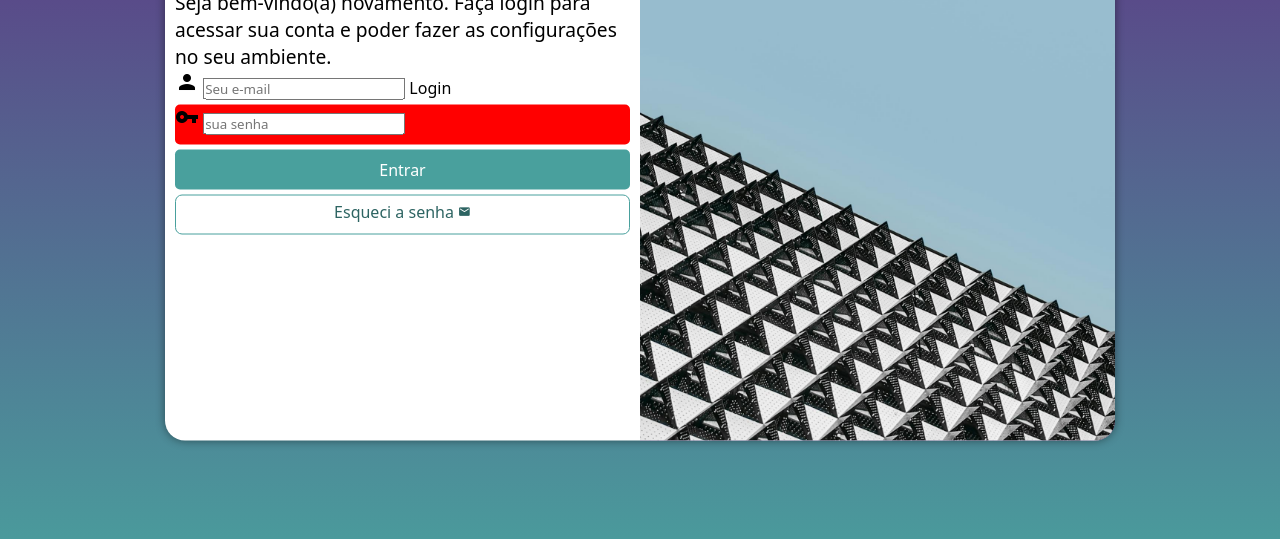
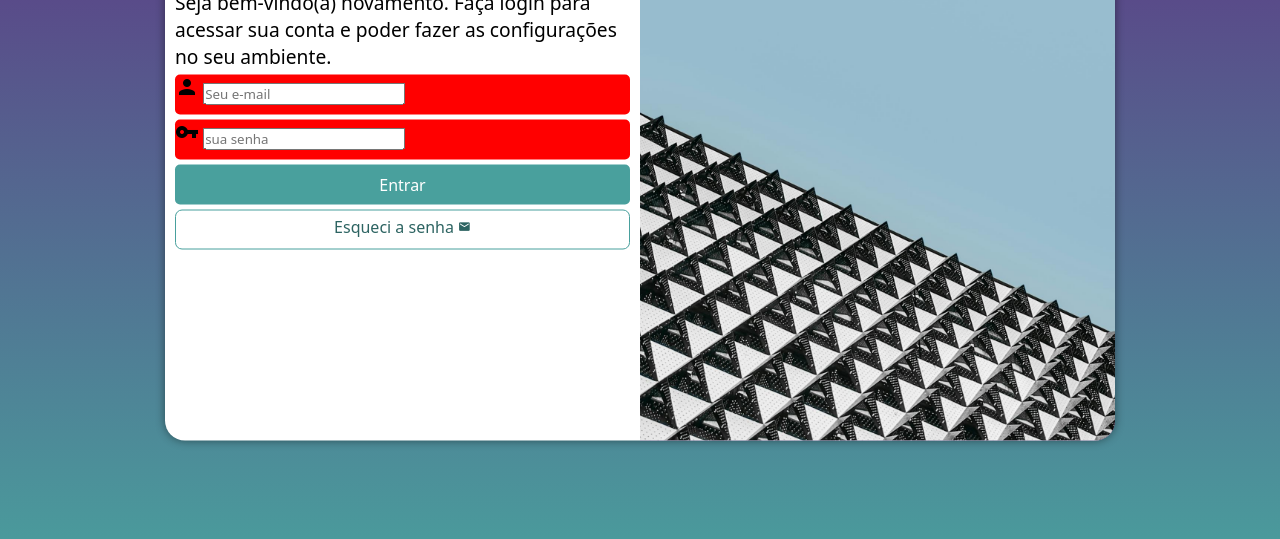
Before and after one commit to RobertoFilho84/projeto-login, a plain HTML site: page index.html in a window 1280 px wide. Shown: the part 217-756 px from the top of the page. Drawn offline with Linux system fonts and the light colour scheme.

Commit message:
atu para consertar class

```diff
--- a/index.html
+++ b/index.html
@@ -20,7 +20,7 @@
                 <h1>Login</h1>
                 <p>Seja bem-vindo(a) novamento. Faça login para acessar sua conta e poder fazer as configurações no seu ambiente.</p>
                 <form action="login.php" method="post" autocomplete="on">
-                    <div classe="campo">
+                    <div class="campo">
                         <span class="material-icons">person</span>
                         <input type="email" name="login" id="ilogin" placeholder="Seu e-mail" autocomplete="email" required maxlength="30">
                         <label for="ilogin">Login</label>
```
